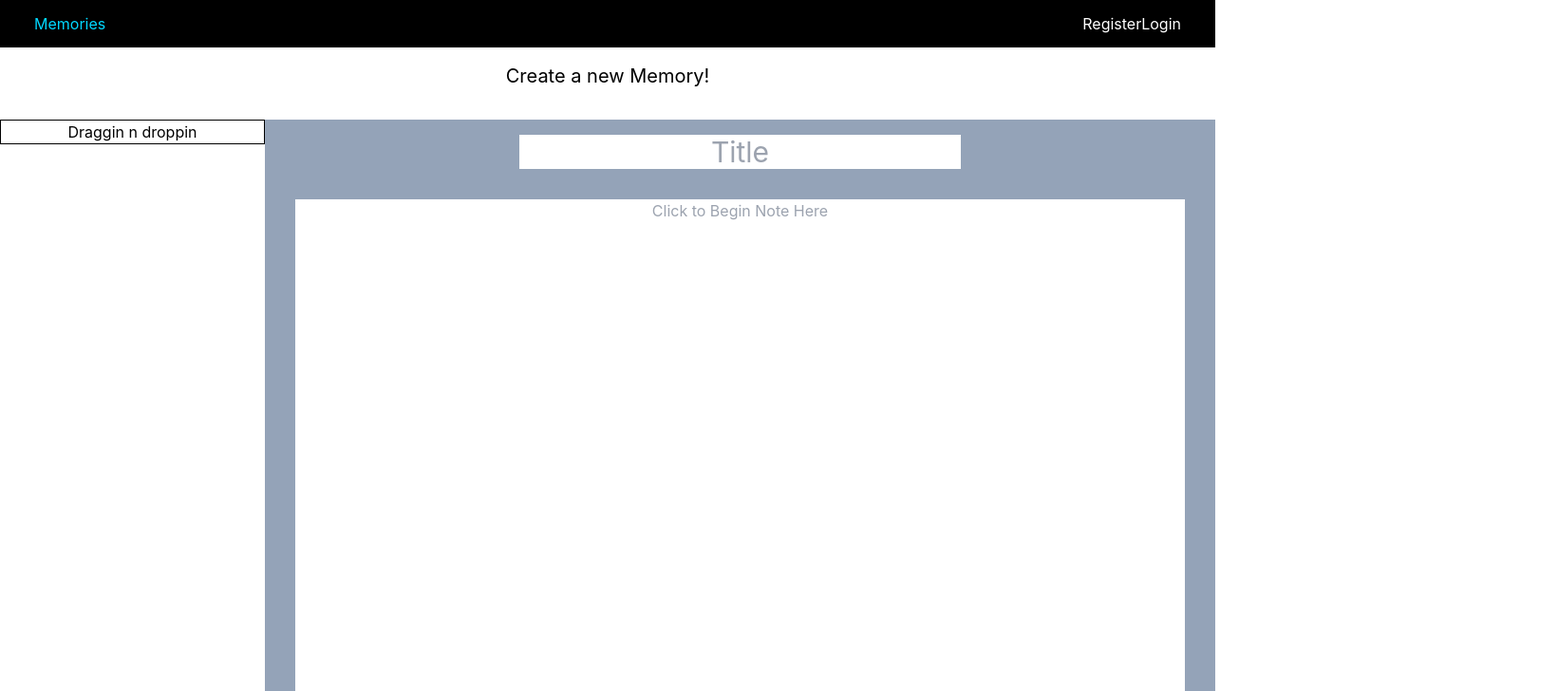
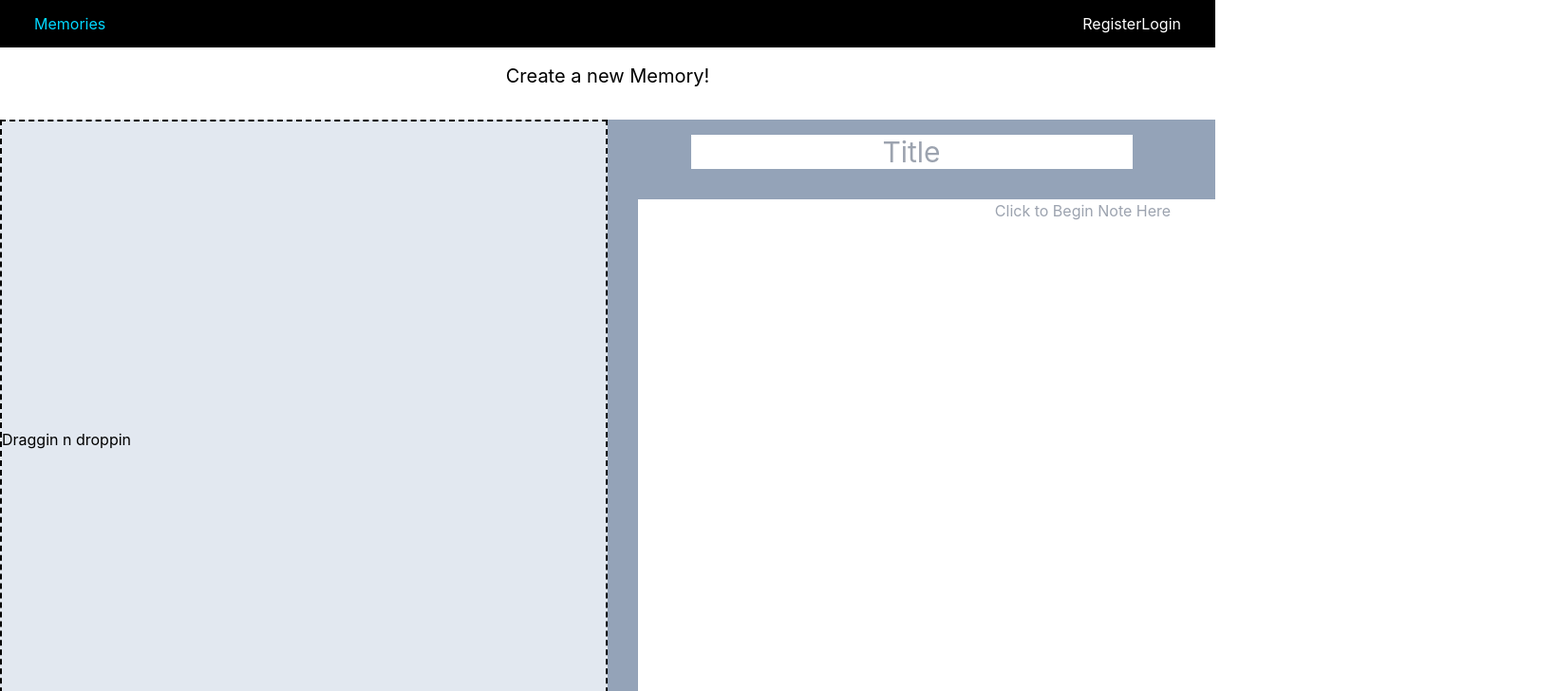
Before and after one commit to JamesOnwordi/memories_client, a React (Create React App) app: page /memories/new in a window 1280 px wide. Shown: the top 728 px of the page at 95% size, 1641 px wide, since content can reach past the window. Built offline with nearby package versions, Linux system fonts and the light colour scheme.

Commit message:
dropzone is working

```diff
--- a/src/components/pages/NewMemories.jsx
+++ b/src/components/pages/NewMemories.jsx
@@ -18,7 +18,7 @@ export default function NewMemories() {
       },
       maxFiles: 20,
       noDragEventsBubbling: true,
-      onDropAccepted: files => console.log(files),
+      onDropAccepted: files => setFormImg(files),
       onDropRejected: () => setMsg('Please upload image files only')
     })
 
@@ -64,24 +64,22 @@ export default function NewMemories() {
           encType='multipart/form'
 
         >
-          <div className='flex ...'>
-            <section className='container'>
+          <div className='flex ... justify-around'>
+            <section className='w-1/2 bg-slate-200 border-2 border-black border-dashed'>
               <div {...getRootProps({
-                className: 'dropzone',
-                style: {
-                  border: '1px solid black'
-                }
+                className: 'dropzone flex w-full h-full',
               })}>
                 <label htmlFor='image-upload' hidden>Upload photos</label>
                 <input {...getInputProps({
-                  id: 'image-upload'
+                  id: 'image-upload',
+                  ref: inputRef
                 })}
                 />
-                <p>Draggin n droppin</p>
+                <p className='justify-self-center self-center'>Draggin n droppin</p>
               </div>
             </section>
 
-            <div className='flex-1 ... bg-slate-400'>
+            <div className='flex-1 ... w-1/2 bg-slate-400'>
               <div className='text-3xl mt-4'>
                 <label htmlFor='title'> </label>
                 <input
@@ -94,7 +92,7 @@ export default function NewMemories() {
                 />
               </div>
 
-              <div className=' text-1xl'>
+              <div className='text-1xl'>
                 <label htmlFor='note'> </label>
                 <textarea
                 id='note'
```
